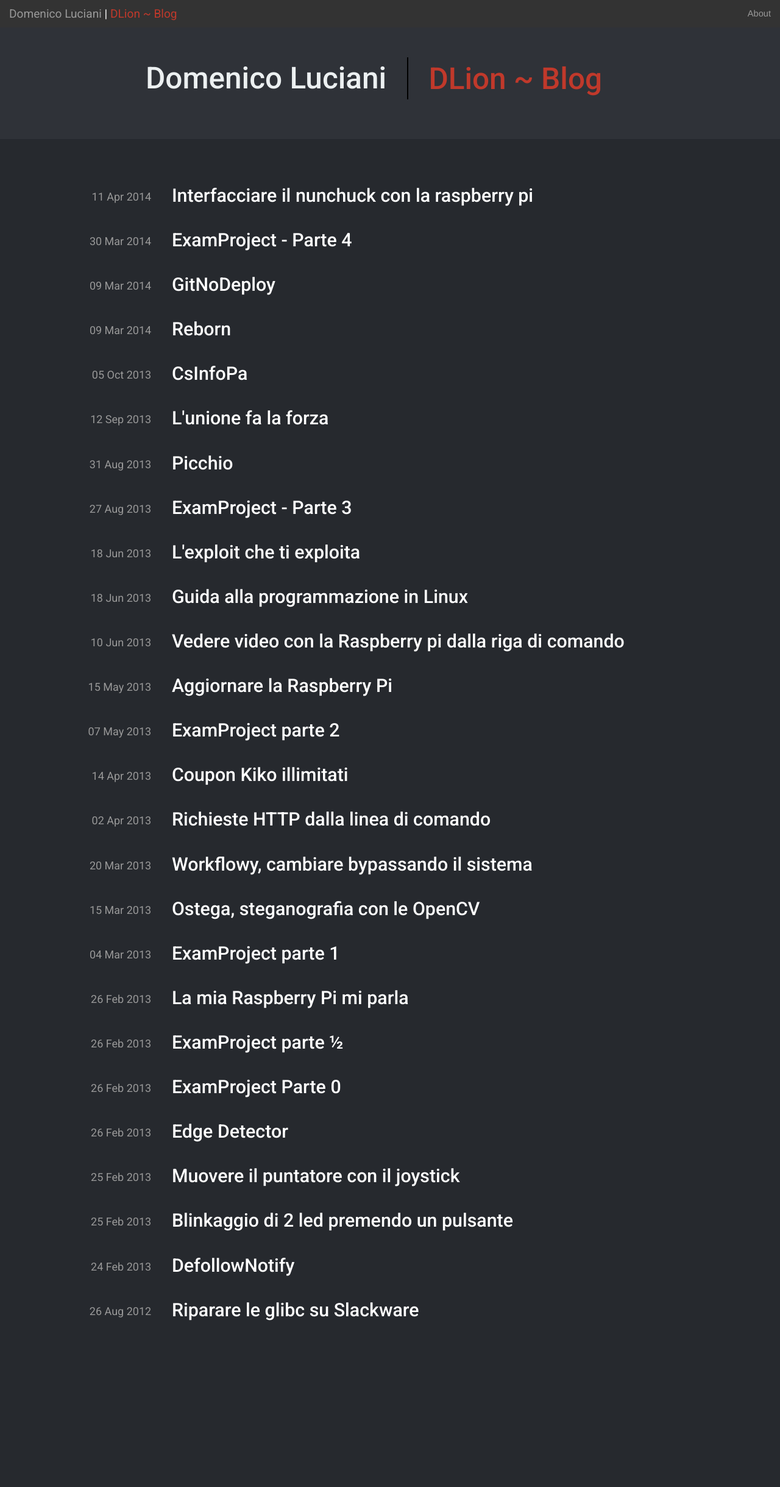
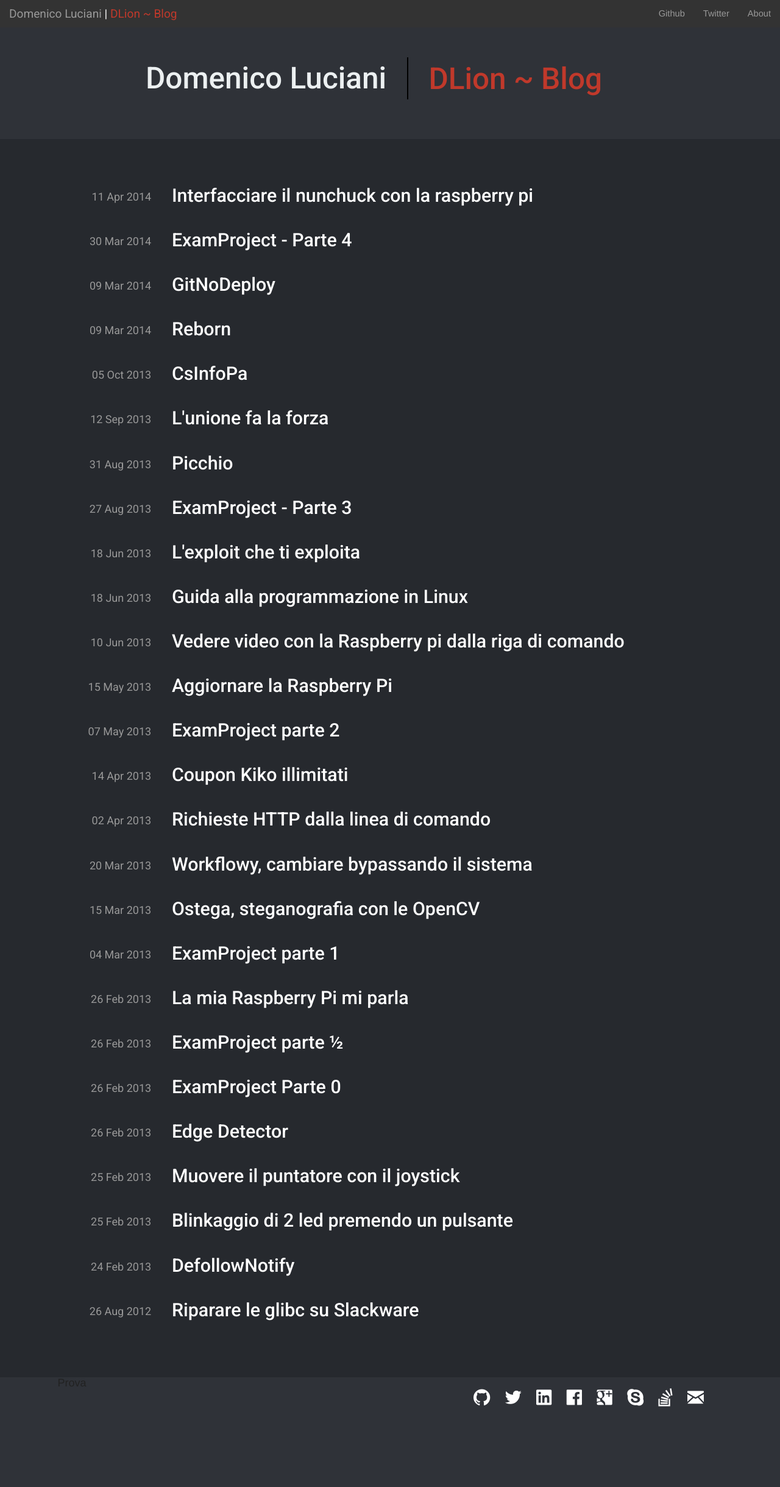
Before and after one commit to dlion/dlion.github.io, a Jekyll site: the page built from index.html, in a window 1280 px wide. Shown: the whole page at 61% size. Built offline with Jekyll 4.4.1, drawn with Linux system fonts in a browser that asks for light colours; Markdown is read by kramdown in place of the engine named in the settings; before the commit the page ends 2179 px from its top, so only the background shows below that.

Commit message:
Put footer and icons

```diff
--- a/index.html
+++ b/index.html
@@ -33,10 +33,11 @@
     <!-- FINE SEO -->
 
     <!-- FOUNDATION -->
-    <link rel="stylesheet" href="public/css/foundation.min.css" />
+    <link rel="stylesheet" href="/public/css/foundation.min.css" />
     <link href='http://fonts.googleapis.com/css?family=Roboto:400,300,500,700' rel='stylesheet' type='text/css'>
-    <link rel="stylesheet" href="public/css/custom.css" />
-    <script src="public/js/vendor/modernizr.js"></script>
+    <link rel="stylesheet" href="/public/css/custom.css" />
+    <link rel="stylesheet" href="/public/foundation-icons/foundation-icons.css" />
+    <script src="/public/js/vendor/modernizr.js"></script>
 </head>
 <body>
     <nav class="top-bar" data-topbar>
@@ -48,6 +49,16 @@
         </ul>
         <section class="top-bar-section">
             <ul class="right">
+                <li>
+                    <a href="https://github.com/DLion" target="_blank">
+                        <span class="title-menutopbar element">Github</span>
+                    </a>
+                </li>
+                <li>
+                    <a href="https://twitter.com/dlion92" target="_blank">
+                        <span class="title-menutopbar element">Twitter</span>
+                    </a>
+                </li>
                 <li>
                     <a href="{{site.url}}/about">
                         <span class="title-menutopbar element">About</span>
@@ -77,6 +88,40 @@
     </div>
 {% endfor %}
 
+<!--Footer TODO: Da rivedere  -->
+    <div class="footer">
+        <div class="row">
+            <div class="large-6 columns">
+                Prova
+            </div>
+            <div class="large-6 columns iconsFooter">
+                <a href="https://github.com/DLion" target="_blank">
+                    <i class="fi-social-github"></i>
+                </a>
+                <a href="https://twitter.com/dlion92" target="_blank">
+                    <i class="fi-social-twitter"></i>
+                </a>
+                <a href="https://linkedin.com/in/dlion/" target="_blank">
+                    <i class="fi-social-linkedin"></i>
+                </a>
+                <a href="https://facebook.com/dlion.smagen/" target="_blank">
+                    <i class="fi-social-facebook"></i>
+                </a>
+                <a href="https://plus.google.com/u/0/+DomenicoLeoneLuciani" target="_blank">
+                    <i class="fi-social-google-plus"></i>
+                </a>
+                <a href="skype:dlion92">
+                    <i class="fi-social-skype"></i>
+                </a>
+                <a href="http://stackoverflow.com/users/1633187/domenico-leone-luciani" target="_blank">
+                    <i class="fi-social-stack-overflow"></i>
+                </a>
+                <a href="mailto:domenicoleoneluciani@gmail.com">
+                    <i class="fi-mail"></i>
+                </a>
+            </div>
+        </div>
+    </div>
     <script>
         (function(i,s,o,g,r,a,m){i['GoogleAnalyticsObject']=r;i[r]=i[r]||function(){
             (i[r].q=i[r].q||[]).push(arguments)},i[r].l=1*new Date();a=s.createElement(o)
--- a/public/css/custom.css
+++ b/public/css/custom.css
@@ -37,6 +37,7 @@ h4, h5, h6 {
 a {
     font-style: none;
     color: #FFFFFF;
+    outline: 0;
 }
 
 #titoloNome a {
@@ -69,9 +70,15 @@ a {
   white-space: pre;
 }
 
-.fi-social-facebook, .fi-social-twitter, .fi-social-google-plus {
+.fi-social-facebook,
+.fi-social-twitter,
+.fi-social-google-plus {
     font-size: 60px;
     margin: 8px;
+}
+
+.footer {
+    background: none repeat scroll 0px 0px #2F3238;
 }
 
 /* Large, XLarge */
@@ -126,6 +133,28 @@ a {
     .sharePost {
         margin-bottom: 25px;
     }
+
+    .footer {
+        margin-top: 80px;
+        height: 180px;
+    }
+
+    .iconsFooter {
+        margin-top: 15px;
+        margin-right: -110px;
+    }
+
+    .iconsFooter .fi-mail,
+    .iconsFooter .fi-social-facebook,
+    .iconsFooter .fi-social-github,
+    .iconsFooter .fi-social-google-plus,
+    .iconsFooter .fi-social-twitter,
+    .iconsFooter .fi-social-stack-overflow,
+    .iconsFooter .fi-social-linkedin,
+    .iconsFooter .fi-social-skype {
+        font-size: 35px;
+        margin: 10px;
+    }
 }
 
 /* Mobile */
```
